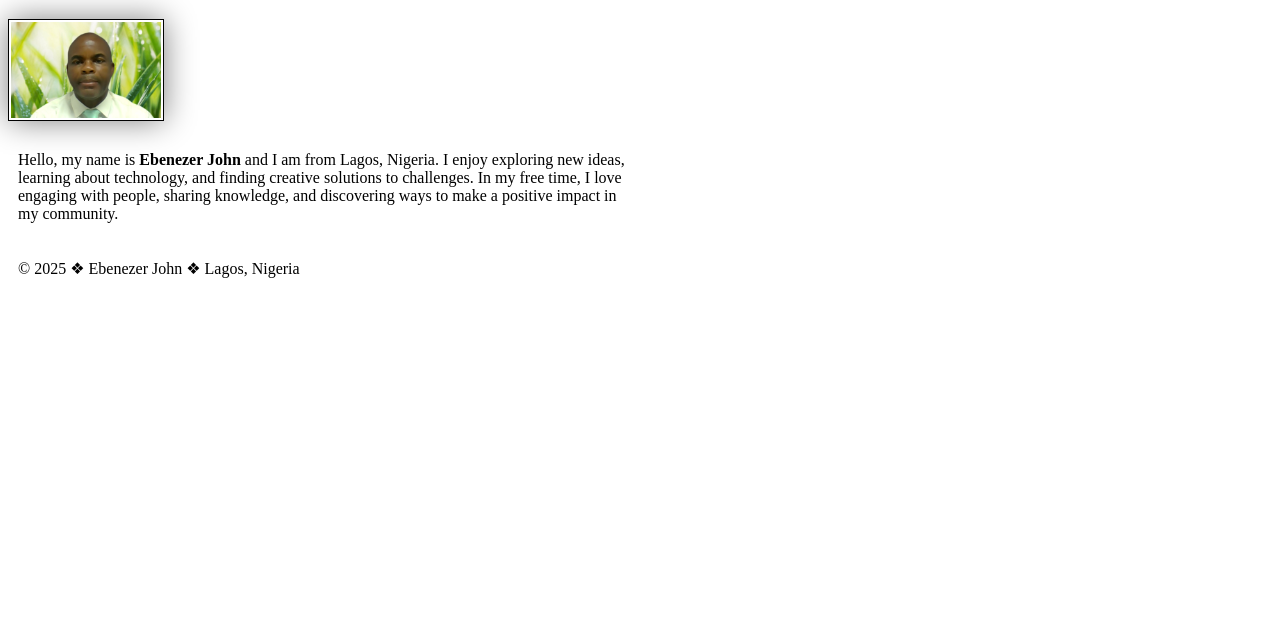
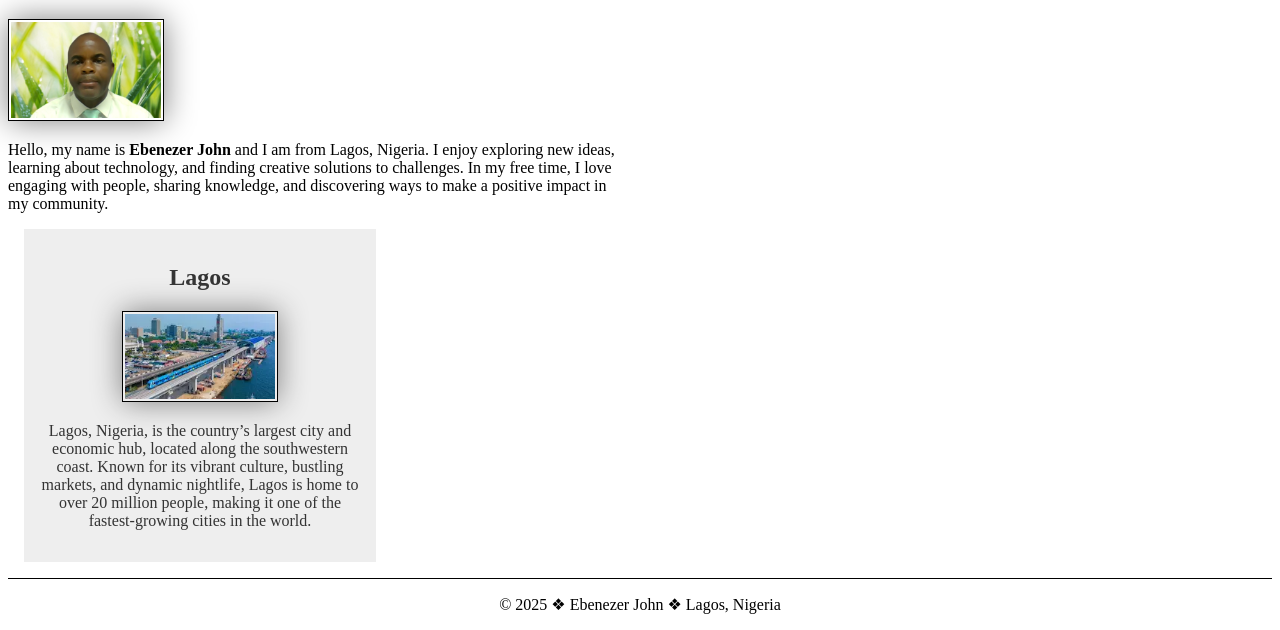
Before and after one commit to RBennyjay/wdd130, a plain HTML site: page index.html in a window 1280 px wide. Shown: the part 263-893 px from the top of the page. Before the commit the page ends 800 px from the top, so only its background shows below. Drawn offline with Linux system fonts and the light colour scheme.

Commit message:
home-page-enhancement

```diff
--- a/index.html
+++ b/index.html
@@ -4,6 +4,8 @@
     <meta charset="UTF-8">
     <meta name="viewport" content="width=device-width, initial-scale=1.0">
     <title>Ebenezer John | WDD 130</title>
+    <meta name="description" content="Ebenezer John's BYU- Idaho WDD 130 course home page">
+    <meta name= "author" content="Ebenezer John">
     <link rel="stylesheet" href="styles/styles.css">
 </head>
 <body>
@@ -21,6 +23,11 @@
             and finding creative solutions to challenges. In my free time, I love <br>engaging with people, sharing knowledge, and
             discovering ways to make a positive impact in <br>my community.</p>
     </main>
+    <aside>
+        <h2>Lagos</h2>
+        <img src="images/lagos.webp" alt="Lagos blue rail">
+        <p>Lagos, Nigeria, is the country’s largest city and economic hub, located along the southwestern coast. Known for its vibrant culture, bustling markets, and dynamic nightlife, Lagos is home to over 20 million people, making it one of the fastest-growing cities in the world.</p>
+    </aside>
     <footer>
        <p>&copy; 2025 &#10070; Ebenezer John &#10070; Lagos, Nigeria</p>
     </footer>
--- a/styles/styles.css
+++ b/styles/styles.css
@@ -24,3 +24,33 @@ img {
 p {
     padding: 10px;
 }
+
+main {
+    max-width: 840px;
+}
+aside {
+    width: 20rem;
+    margin:1rem;
+    border: 1px solid rgb(0 0 0/0.2, green, blue);/*1*/
+    padding: 1rem;
+    background-color: #eee;
+    color: #333;
+    text-align: center;
+}
+aside img{
+    width: 150px;
+    height: auto;
+}
+main img{
+    width: 150px;
+    height: auto;
+
+}
+p {
+    padding: 0;
+}
+footer {
+    margin-top: 15px;
+    border-top: 1px solid #000;
+    text-align: center;
+}
```
Also changed, not shown: images/lagos.webp (added).
